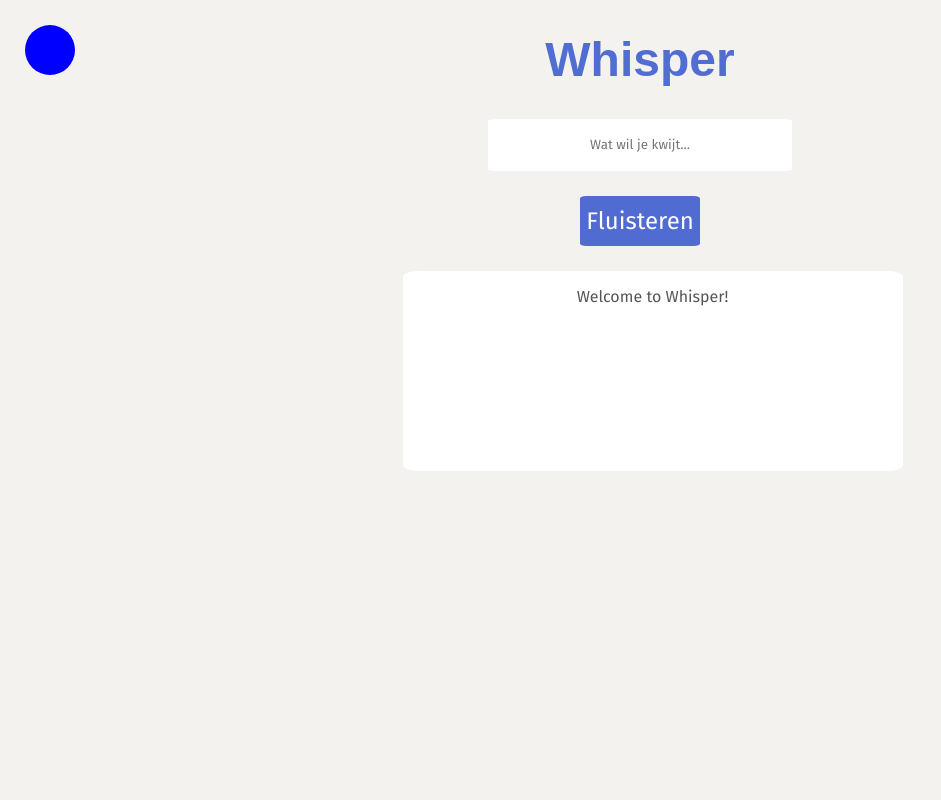
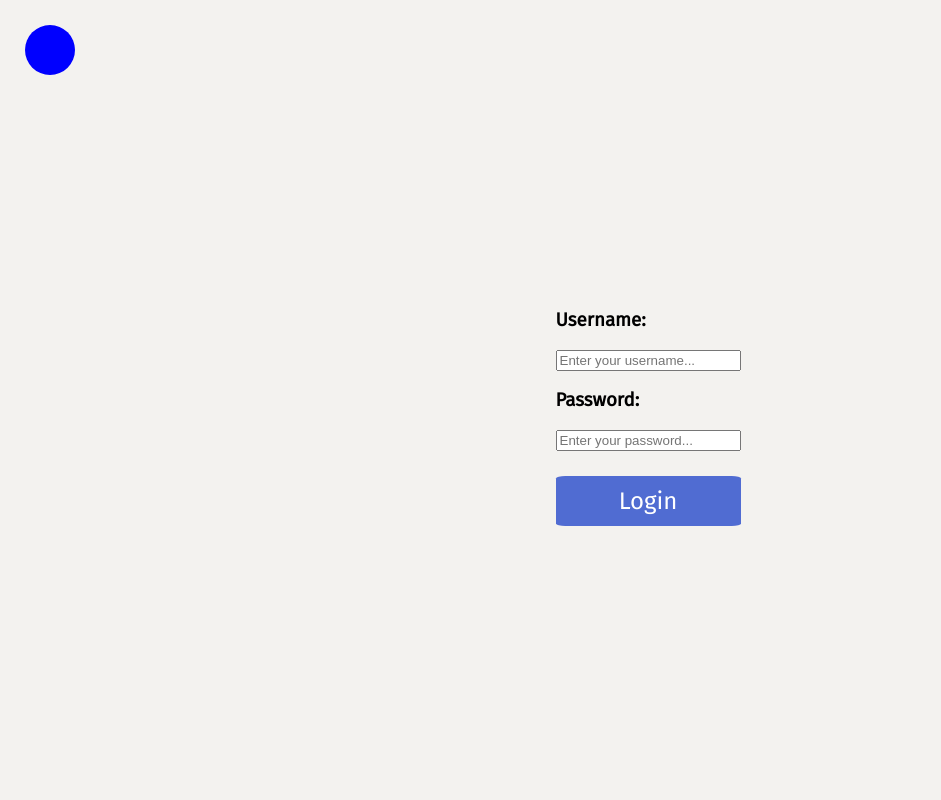
Before and after one commit to Wiardus/whisper-chat-app, a React (Create React App) app: page / in a window 1280 px wide. Shown: the top 800 px of the page, without its empty margins (0-941 px from the left). Built offline with nearby package versions, Linux system fonts and the light colour scheme; a web font is replaced by a local one.

Commit message:
Added Login component

```diff
--- a/src/App.tsx
+++ b/src/App.tsx
@@ -1,5 +1,6 @@
 import React, { useState } from 'react';
 import AddPost from './Components/AddPost';
+import Login from './Components/Login';
 import PostList from './Components/PostList';
 import { Profile } from './Components/Profile';
 import './style.sass';
@@ -26,11 +27,15 @@ function App() {
   }
 
   return (
-    <div className="App">
-      <h1>Whisper</h1>
-      <Profile />
-      <AddPost addPost ={addPost}/>
-      <PostList posts={posts}/>
+    <div>
+      <Login username={''} isLoggedIn={false}/>
+      <div className="App">
+        <h1>Whisper</h1>
+        <Profile />
+        <AddPost addPost ={addPost}/>
+        <PostList posts={posts}/>
+      </div>
+
     </div>
   );
 }
--- /dev/null
+++ b/src/Components/Login.tsx
@@ -0,0 +1,63 @@
+import React, { useState } from 'react'
+
+interface Props {
+    username: string
+    password?: string
+    isLoggedIn: boolean
+}
+
+let user = {
+    username: 'Ynte',
+    password: '123'
+}
+
+const Login: React.FC<Props> = ({username, password}: Props) => {
+    const [userName, setUserName] = useState({
+        username: ''
+    })
+
+    const [passWord, setPassword] = useState({
+        password: ''
+    })
+
+    const [IsLoggedIn, setIsLoggedIn] = useState({
+        isLoggedIn: false
+    })
+
+
+    function logIn () {
+        if (userName.username !== user.username || passWord.password !== user.password) {
+            alert('Your username or password is incorrect')
+            return
+        } else {
+            alert('Welcome '+ user.username)
+            setIsLoggedIn({...IsLoggedIn, isLoggedIn: true})
+
+        }
+    }
+
+    if (IsLoggedIn.isLoggedIn === false) {
+        document.body.style.overflowY = 'hidden'
+    } else {
+        document.body.style.overflowY = 'visible'
+    }
+
+    console.log(IsLoggedIn)
+
+    return (
+        <div>
+            <form className="login">
+                <h3>Username:</h3>
+                <input type="text" value={userName.username} onChange={(e) => setUserName({...userName, username: e.target.value})} placeholder="Enter your username..." />
+                <h3>Password:</h3>
+                <input type="text" value={passWord.password} onChange={(e) => setPassword({...passWord, password: e.target.value})} placeholder="Enter your password..." />
+                <button type="button" onClick={logIn}>Login</button>
+            </form>
+        </div>
+
+    )
+}
+
+
+
+export default Login
--- a/src/style.sass
+++ b/src/style.sass
@@ -8,11 +8,36 @@ $main-font: 'Fira Sans', sans-serif
 body
   background: #f3f2ef
 
+.login
+  height: 100vh
+  width: 100vw
+  display: grid
+  place-content: center
+  font-family: $main-font
+
+  button
+    margin-top: 20px
+    color: white
+    background: $main-light-blue
+    border-style: none
+    border-radius: 5%
+    width: 10 0px
+    height: 50px
+    margin-top: 25px
+    font-family: $main-font
+    font-size: 1.5em
+    cursor: pointer
+
+
 h1
   color: $main-light-blue
   text-align: center
   font-size: 3em
   font-family: $header-font
+
+.App
+  height: calc(100vh - 3em)
+  width: 100vw
 
 .addPost
   display: grid
--- a/src/types.d.ts
+++ b/src/types.d.ts
@@ -1,5 +1,7 @@
 interface Post {
     content: string
+    //comments: string[]
+    //likes: number
 }
 
 type AddPost = (content: string) => void
```
